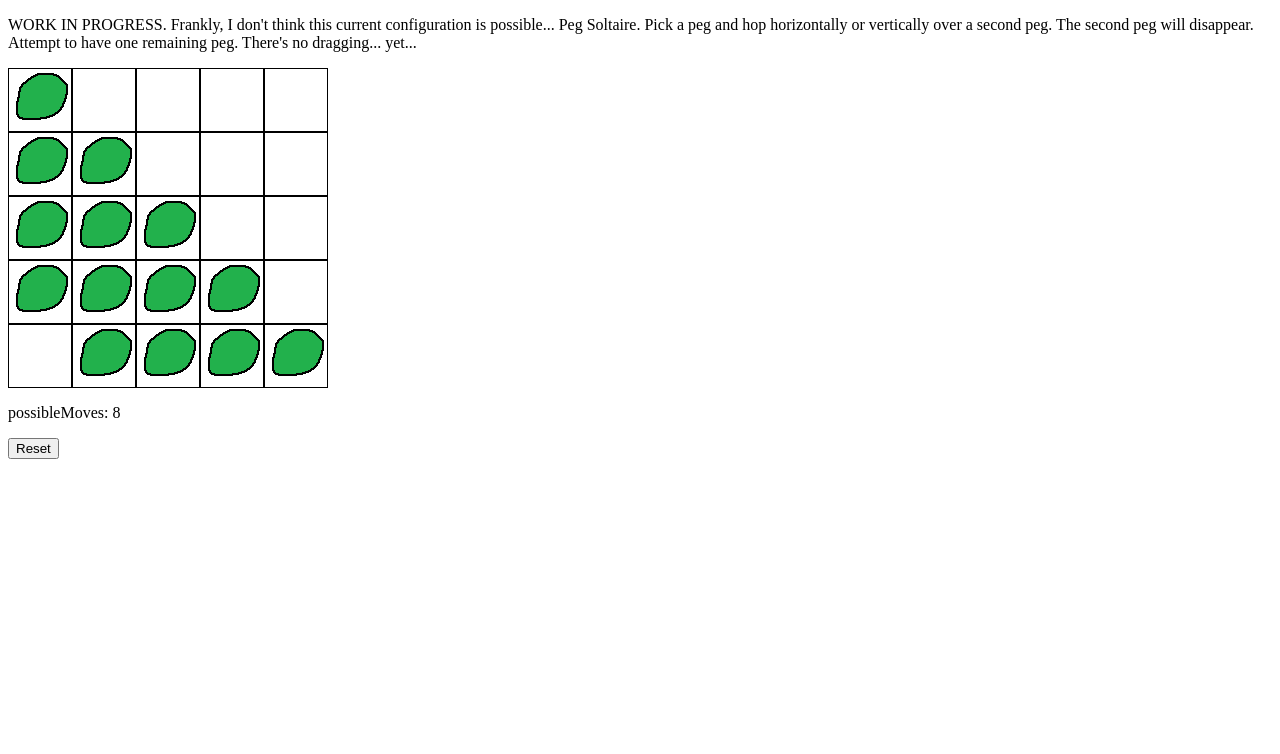
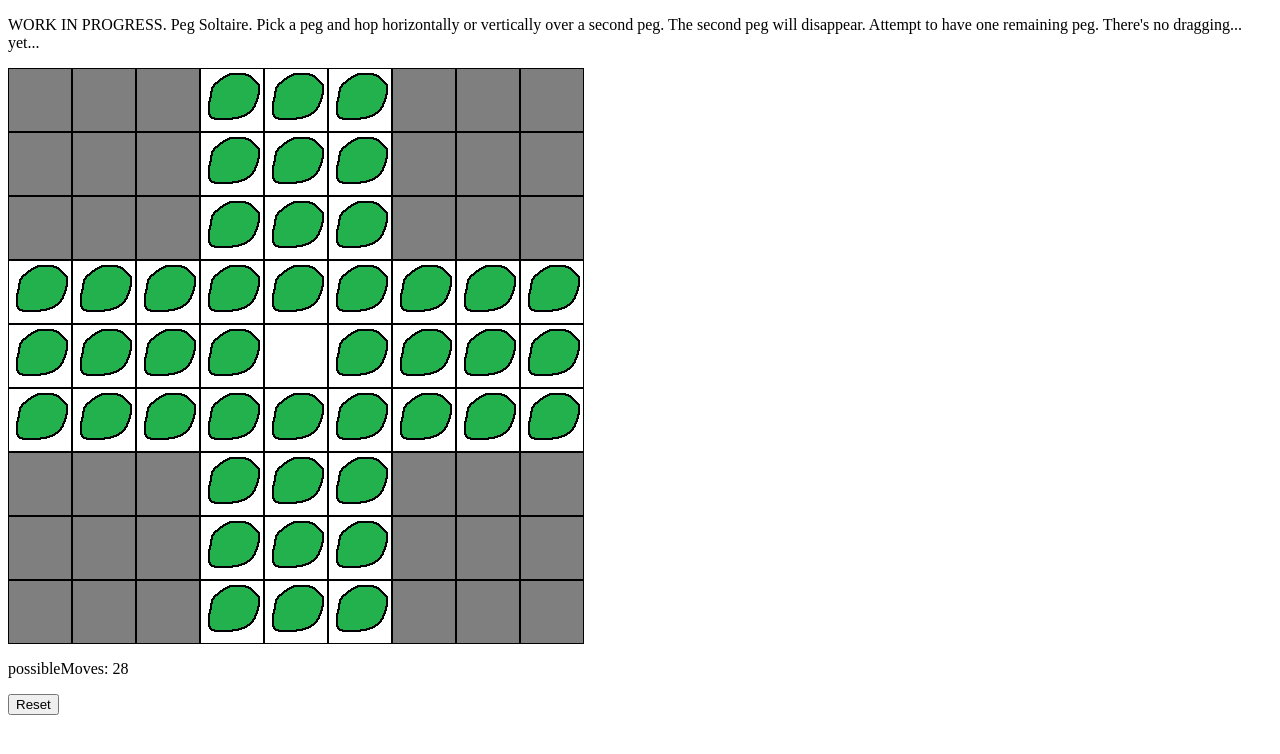
Before and after one commit to LK00100100/peg-solitaire, a plain HTML site: page index.html in a window 1280 px wide. Drawn offline with Linux system fonts and the light colour scheme.

Commit message:
marking invalid almost works

```diff
--- a/game.js
+++ b/game.js
@@ -1,4 +1,5 @@
 //Note: i could make a peg object...
+//TODO: pass in json instead of hardwiring board
 
 window.onload = function () {
 	new PegSolitare();
@@ -7,8 +8,8 @@ window.onload = function () {
 class PegSolitare {
 
 	constructor() {
-		this.numRows = 5;
-		this.numCols = 5;
+		this.numRows = 9;
+		this.numCols = 9;
 
 		this.gameDiv = document.getElementById("game");
 
@@ -26,7 +27,6 @@ class PegSolitare {
 		document.getElementById("reset-btn").onclick = this.resetGame.bind(this);
 
 		this.initBoard();
-
 		this.resetGame();
 	}
 
@@ -37,6 +37,7 @@ class PegSolitare {
 		this.clearBoard();
 		this.placePegs();
 		this.isGameOver();
+		this.initInvalidBoard();
 	}
 
 	initBoard() {
@@ -68,6 +69,31 @@ class PegSolitare {
 		}
 	}
 
+	initInvalidBoard() {
+		//fill out a square
+		let squaresTopLeftCorners = [[0, 0], [0, 6], [6, 0], [6, 6]];
+
+		for (let corner of squaresTopLeftCorners) {
+			let row = corner[0];
+			let col = corner[1];
+
+			for (let i = 0; i < 3; i++) {
+				for (let j = 0; j < 3; j++) {
+					this.markInvalid(row + i, col + j);
+				}
+			}
+		}
+	}
+
+	markInvalid(row, col) {
+		row = parseInt(row);
+		col = parseInt(col);
+
+		let img = this.board[row][col];
+		img.setAttribute("invalid", true);
+		img.src = "empty-invalid.png";
+	}
+
 	clearBoard() {
 		let rows = document.getElementsByClassName("square");
 
@@ -78,20 +104,23 @@ class PegSolitare {
 		}
 	}
 
+	//TODO: read from json instead or something
 	placePegs() {
-		let rows = document.getElementsByClassName("square");
-
-		for (let square of rows) {
-			let row = square.getAttribute("row");
-			let col = square.getAttribute("col");
-
-			//half a square (down the diagonal triangle)
-			if (col < (row + 1)) {
-				this.placePeg(row, col)
+		//horizontal cross
+		for (let row = 3; row <= 5; row++) {
+			for (let col = 0; col < this.board[0].length; col++) {
+				this.placePeg(row, col);
 			}
 		}
 
-		this.removePeg(4, 0);	//TODO: update later
+		//vertical cross
+		for (let row = 0; row < this.board.length; row++) {
+			for (let col = 3; col <= 5; col++) {
+				this.placePeg(row, col);
+			}
+		}
+
+		this.removePeg(4, 4);
 	}
 
 	/**
--- a/index.html
+++ b/index.html
@@ -12,9 +12,8 @@
 	</header>
 
 	<p>
-		WORK IN PROGRESS. Frankly, I don't think this current configuration is possible...
-		Peg Soltaire. Pick a peg and hop horizontally or vertically over a second peg. The second peg
-		will disappear. Attempt to have one remaining peg. There's no dragging... yet...
+		WORK IN PROGRESS. Peg Soltaire. Pick a peg and hop horizontally or vertically over a second peg.
+		The second peg will disappear. Attempt to have one remaining peg. There's no dragging... yet...
 	</p>
 
 	<div id="game">
```
Also changed, not shown: empty-invalid.png (added).
